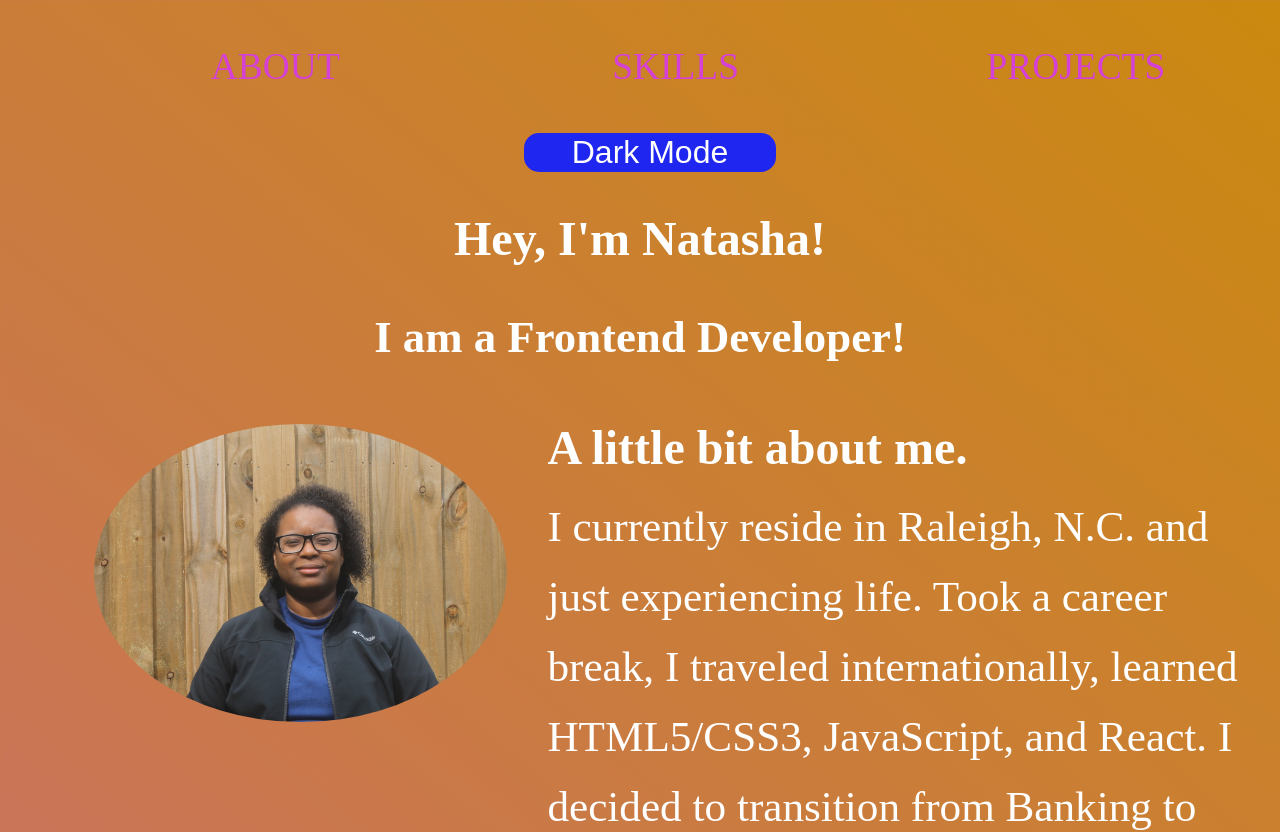
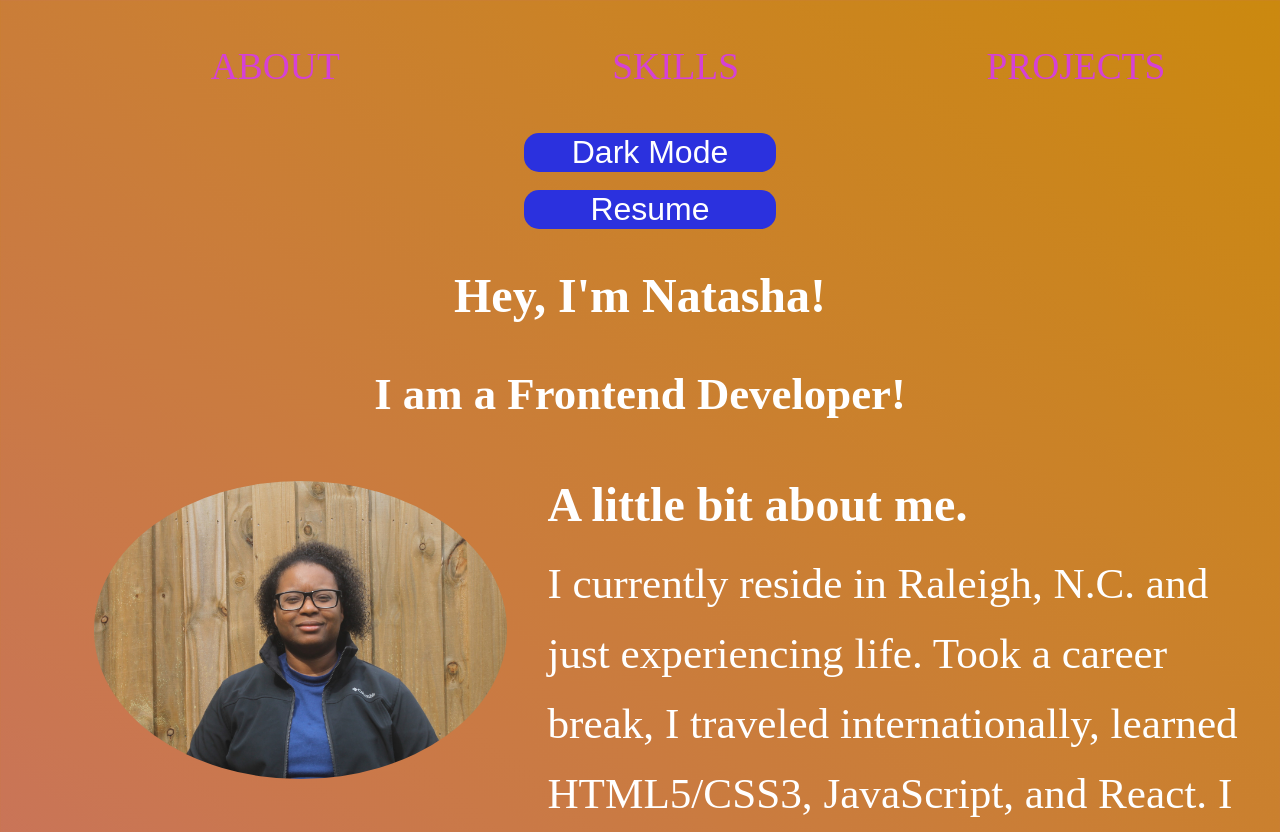
Before and after one commit to Tashatoon/NatashaJobPortfolio, a plain HTML site: page index.html in a window 1280 px wide. Shown: the top 832 px of the page. Drawn offline with Linux system fonts and the light colour scheme.

Commit message:
add resume button

```diff
--- a/index.html
+++ b/index.html
@@ -35,7 +35,8 @@
               <a href="#work">Projects</a>
             </li>
           </ul>
-          <button onclick="myFunction()">Dark Mode</button>
+          <button onclick="myFunction()">Dark Mode</button><br>
+          <button class="button1">Resume</button>
         </nav>
         <!--Added a button for Resume link-->
         <!--Add Icons to Github and Linkedin-->
--- a/main.css
+++ b/main.css
@@ -134,7 +134,7 @@ button {
   text-decoration: none;
   outline: none;
   color: #fff;
-  background-color: rgb(31, 38, 239);
+  background-color: rgb(43, 49, 222);
   border: none;
   border-radius: 15px;
   position: relative;
```
